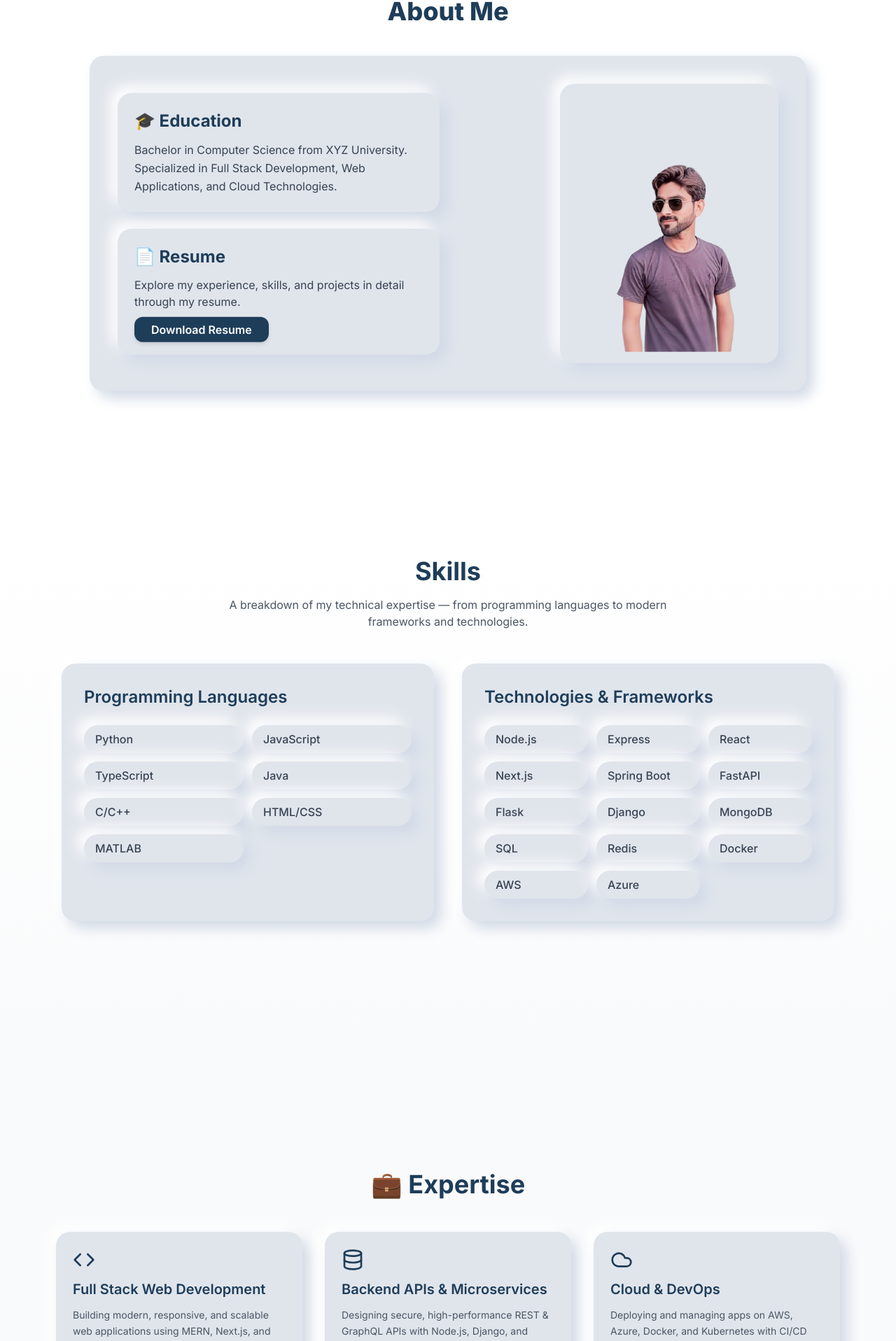
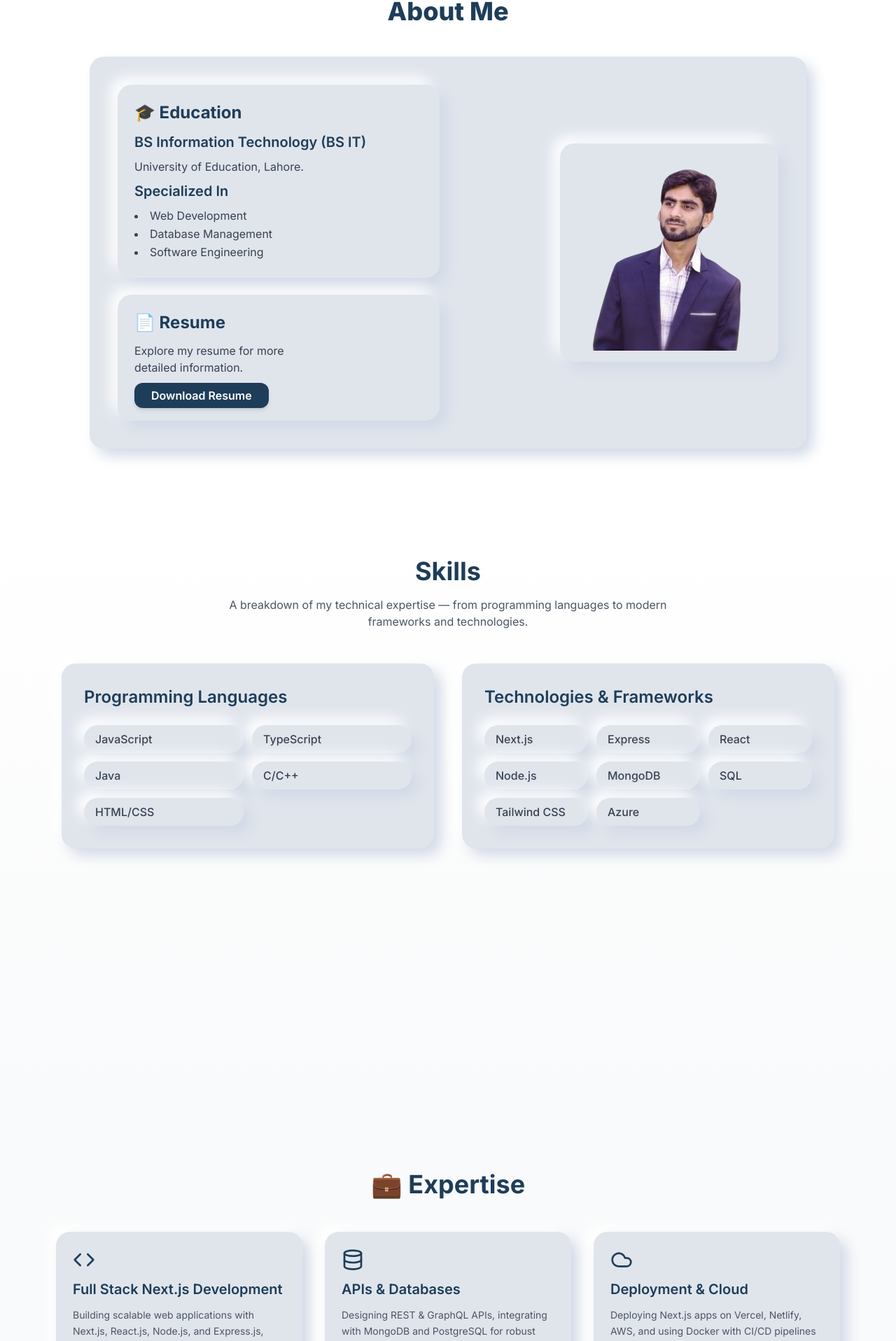
Before and after one commit to ayubliaqat/portfolio, a Next.js app: page / in a window 1280 px wide. Shown: the part 868-2784 px from the top of the page at 70% size. Built offline with nearby package versions, Linux system fonts and the light colour scheme.

Commit message:
Update project with latest changes

```diff
--- a/package.json
+++ b/package.json
@@ -15,6 +15,7 @@
     "framer-motion": "^12.23.12",
     "lucide-react": "^0.539.0",
     "next": "15.4.6",
+    "nodemailer": "^7.0.5",
     "postcss": "^8.5.6",
     "react": "19.1.0",
     "react-dom": "19.1.0",
@@ -27,7 +28,8 @@
   "devDependencies": {
     "@eslint/eslintrc": "^3",
     "@types/node": "^20.19.11",
-    "@types/react": "^19.1.10",
+    "@types/nodemailer": "^7.0.1",
+    "@types/react": "^19.1.11",
     "@types/react-dom": "^19.1.7",
     "eslint": "^9",
     "eslint-config-next": "15.4.6",
--- /dev/null
+++ b/src/app/api/contact/route.ts
@@ -0,0 +1,69 @@
+import { NextRequest, NextResponse } from "next/server";
+import nodemailer from "nodemailer";
+
+export async function POST(req: NextRequest) {
+  try {
+    // Ensure the request is JSON
+    if (req.headers.get("content-type") !== "application/json") {
+      return NextResponse.json(
+        { error: "Content-Type must be application/json" },
+        { status: 400 }
+      );
+    }
+
+    // Parse JSON body
+    const { name, email, message } = await req.json();
+
+    // Basic validation
+    if (!name || !email || !message) {
+      return NextResponse.json(
+        { error: "All fields (name, email, message) are required." },
+        { status: 400 }
+      );
+    }
+
+    // Configure Nodemailer transporter
+    const transporter = nodemailer.createTransport({
+      host: process.env.SMTP_HOST,
+      port: Number(process.env.SMTP_PORT),
+      secure: Number(process.env.SMTP_PORT) === 465, // true for 465, false for 587
+      auth: {
+        user: process.env.SMTP_USER,
+        pass: process.env.SMTP_PASS,
+      },
+    });
+
+    // Email content
+    const mailOptions = {
+      from: `"${name}" <${process.env.SMTP_USER}>`,
+      replyTo: email,
+      to: process.env.EMAIL_TO,
+      subject: `New message from ${name} via Contact Form`,
+      text: `You received a new message:\n\nName: ${name}\nEmail: ${email}\nMessage: ${message}`,
+      html: `
+        <h2>New Contact Form Message</h2>
+        <p><strong>Name:</strong> ${name}</p>
+        <p><strong>Email:</strong> ${email}</p>
+        <p><strong>Message:</strong></p>
+        <p>${message}</p>
+      `,
+    };
+
+    // Send email
+    await transporter.sendMail(mailOptions);
+
+    return NextResponse.json({ message: "✅ Message sent successfully!" });
+  } catch (err: unknown) {
+    console.error("Error sending email:", err);
+
+    // Safe error handling
+    const isDev = process.env.NODE_ENV === "development";
+    let errorMessage = "❌ Failed to send message. Try again later.";
+
+    if (isDev && err instanceof Error) {
+      errorMessage += ` Details: ${err.message}`;
+    }
+
+    return NextResponse.json({ error: errorMessage }, { status: 500 });
+  }
+}
--- a/src/app/page.tsx
+++ b/src/app/page.tsx
@@ -75,11 +75,6 @@ export default function HomePage() {
         <Projects />
       </section>
 
-      {/* ACHIEVEMENTS */}
-      <section id="achievements" aria-label="Career Achievements">
-        <Achievements />
-      </section>
-
       {/* CONTACT */}
       <footer id="contact" aria-label="Contact Ayub Liaqat">
         <Contact />
--- a/src/components/About.tsx
+++ b/src/components/About.tsx
@@ -41,12 +41,24 @@ export default function About() {
             <h2 className="text-2xl font-bold text-[#1e3d59] mb-3">
               🎓 Education
             </h2>
-            <p className="text-gray-700 leading-relaxed">
-              Bachelor in Computer Science from XYZ University.
-              <br />
-              Specialized in Full Stack Development, Web Applications, and Cloud
-              Technologies.
+
+            <h3 className="text-xl font-semibold text-[#1e3d59] mb-2">
+              BS Information Technology (BS IT)
+            </h3>
+
+            <p className="text-gray-700 leading-relaxed mb-2">
+              University of Education, Lahore.
             </p>
+
+            <h3 className="text-xl font-semibold text-[#1e3d59] mb-2">
+              Specialized In
+            </h3>
+
+            <ul className="list-disc list-inside text-gray-700 leading-relaxed">
+              <li>Web Development</li>
+              <li>Database Management</li>
+              <li>Software Engineering</li>
+            </ul>
           </motion.div>
 
           {/* Resume Card */}
@@ -58,10 +70,12 @@ export default function About() {
             transition={{ duration: 0.8, delay: 0.2 }}
             whileHover={{ scale: 1.04 }}
           >
-            <h2 className="text-2xl font-bold text-[#1e3d59] mb-3">📄 Resume</h2>
+            <h2 className="text-2xl font-bold text-[#1e3d59] mb-3">
+              📄 Resume
+            </h2>
             <p className="text-gray-700 mb-4">
-              Explore my experience, skills, and projects in detail through my
-              resume.
+              Explore my resume for more <br />detailed
+              information.
             </p>
             <a
               href="/Ayub_Liaqat_Resume.pdf"
@@ -84,7 +98,7 @@ export default function About() {
         >
           <div className="neumorphic bg-white rounded-2xl p-4 shadow-[0_8px_24px_rgba(0,0,0,0.15)]">
             <Image
-              src="/assets/ayub.png"
+              src="/assets/ayub3.png"
               alt="Ayub Liaqat - Full Stack Developer"
               width={280}
               height={280}
--- a/src/components/Expertise.tsx
+++ b/src/components/Expertise.tsx
@@ -7,35 +7,31 @@ export default function Expertise() {
 const expertise = [
   {
     icon: <Code className="w-8 h-8 text-[#1e3d59]" />,
-      title: "Full Stack Web Development",
-      desc: "Building modern, responsive, and scalable web applications using MERN, Next.js, and Spring Boot.",
+    title: "Full Stack Next.js Development",
+    desc: "Building scalable web applications with Next.js, React.js, Node.js, and Express.js, using SSR, SSG, and API routes.",
   },
   {
     icon: <Database className="w-8 h-8 text-[#1e3d59]" />,
-      title: "Backend APIs & Microservices",
-      desc: "Designing secure, high-performance REST & GraphQL APIs with Node.js, Django, and FastAPI.",
+    title: "APIs & Databases",
+    desc: "Designing REST & GraphQL APIs, integrating with MongoDB and PostgreSQL for robust full-stack applications.",
   },
   {
     icon: <Cloud className="w-8 h-8 text-[#1e3d59]" />,
-      title: "Cloud & DevOps",
-      desc: "Deploying and managing apps on AWS, Azure, Docker, and Kubernetes with CI/CD pipelines.",
-    },
-    {
-      icon: <Brain className="w-8 h-8 text-[#1e3d59]" />,
-      title: "AI & Data Science",
-      desc: "Applying ML models, data analysis, and automation with Python, TensorFlow, and MATLAB.",
+    title: "Deployment & Cloud",
+    desc: "Deploying Next.js apps on Vercel, Netlify, AWS, and using Docker with CI/CD pipelines for efficient workflows.",
   },
   {
     icon: <Smartphone className="w-8 h-8 text-[#1e3d59]" />,
-      title: "Mobile-Friendly Design",
-      desc: "Creating responsive and mobile-first designs for seamless user experiences.",
+    title: "Responsive & UI Design",
+    desc: "Creating mobile-first, responsive, and user-friendly interfaces using Tailwind CSS and modern UI best practices.",
   },
   {
     icon: <Shield className="w-8 h-8 text-[#1e3d59]" />,
-      title: "Security & Scalability",
-      desc: "Implementing authentication, authorization, and performance tuning for production-ready systems.",
+    title: "Security & Performance",
+    desc: "Implementing authentication, authorization, caching, and performance optimization for production-ready Next.js apps.",
   },
 ];
+
 
   return (
     <section
--- a/src/components/Hero.tsx
+++ b/src/components/Hero.tsx
@@ -32,7 +32,7 @@ export default function Hero() {
 
           {/* Subheading (semantic h2 for SEO) */}
           <h2 className="text-lg md:text-xl text-gray-700 mb-6 md:mb-8">
-            Building smart, stunning full-stack websites.
+           Full-stack website developer | Next.js Expert
           </h2>
 
           {/* Contact Info */}
@@ -59,7 +59,7 @@ export default function Hero() {
               href="https://github.com/ayubliaqat"
               target="_blank"
               rel="noopener noreferrer"
-              className="hover:text-yellow-400 text-2xl transition-colors focus:outline-none focus-visible:ring-2 focus-visible:ring-yellow-400 rounded"
+              className="hover:text-orange-400 text-2xl transition-colors focus:outline-none focus-visible:ring-2 focus-visible:ring-yellow-400 rounded"
               aria-label="GitHub"
             >
               <FaGithub aria-hidden="true" />
@@ -69,7 +69,7 @@ export default function Hero() {
               href="https://www.linkedin.com/in/ayub-liaqat-716a9a11a/"
               target="_blank"
               rel="noopener noreferrer"
-              className="hover:text-yellow-400 text-2xl transition-colors focus:outline-none focus-visible:ring-2 focus-visible:ring-yellow-400 rounded"
+              className="hover:text-orange-400 text-2xl transition-colors focus:outline-none focus-visible:ring-2 focus-visible:ring-yellow-400 rounded"
               aria-label="LinkedIn"
             >
               <FaLinkedin aria-hidden="true" />
--- a/src/components/Portfolio.tsx
+++ b/src/components/Portfolio.tsx
@@ -5,36 +5,46 @@ import Link from "next/link";
 
 const projects = [
   {
-    title: "Courier Tracking Platform",
+    title: "Zappysols",
     description:
-      "A web app to track multiple courier services with real-time updates using Next.js and Supabase.",
-    tech: ["Next.js", "Supabase", "TypeScript"],
-    demo: "https://your-demo-link.com",
-    github: "https://github.com/your-repo",
+      "A software development company website showcasing services and projects using Next.js.",
+    demo: "https://zappysols.com/",
+    github: "https://github.com/ayubliaqat/zappysols",
   },
   {
-    title: "AI Chatbot",
+    title: "Luxino",
     description:
-      "A chatbot powered by Python, FastAPI, and OpenAI API for natural conversation handling.",
-    tech: ["Python", "FastAPI", "OpenAI API"],
+      "An e-commerce site for a sneaker brand with product listings and secure checkout.",
     demo: "#",
     github: "#",
   },
   {
-    title: "E-Commerce App",
+    title: "TrackingOdyssey",
     description:
-      "Full-featured MERN stack e-commerce platform with authentication, payments, and order tracking.",
-    tech: ["MongoDB", "Express", "React", "Node.js"],
-    demo: "#",
-    github: "#",
+      "A courier tracking platform providing real-time shipment updates across multiple services.",
+    demo: "https://trackingodyssey.com/",
+    github: "https://github.com/ayubliaqat/trackingodyssey",
   },
   {
-    title: "Data Dashboard",
+    title: "ElectricityBillTracker",
     description:
-      "Interactive data visualization dashboard using React and D3.js for insights.",
-    tech: ["React", "D3.js", "TailwindCSS"],
-    demo: "#",
-    github: "#",
+      "A simple web app to check and manage electricity bills online efficiently.",
+    demo: "https://pakbill.vercel.app/",
+    github: "https://github.com/ayubliaqat/pakbill",
+  },
+  {
+    title: "Professional Portfolio",
+    description:
+      "A clean and responsive personal portfolio to showcase projects and skills.",
+    demo: "https://ayubliaqat.vercel.app/",
+    github: "https://github.com/ayubliaqat/portfolio",
+  },
+  {
+    title: "TrackParcel",
+    description:
+      "A courier tracking website offering live parcel status updates and integration.",
+    demo: "https://trackparcels.vercel.app/",
+    github: "https://github.com/ayubliaqat/trackparcels",
   },
 ];
 
@@ -72,16 +82,6 @@ export default function Projects() {
                 {project.title}
               </h3>
               <p className="text-gray-700 mb-4">{project.description}</p>
-              <div className="flex flex-wrap gap-2 mb-4">
-                {project.tech.map((t, i) => (
-                  <span
-                    key={i}
-                    className="bg-[#1e3d59]/10 text-[#1e3d59] px-3 py-1 rounded-full text-sm font-medium"
-                  >
-                    {t}
-                  </span>
-                ))}
-              </div>
               <div className="flex gap-4">
                 <Link
                   href={project.demo}
--- a/src/components/Skills.tsx
+++ b/src/components/Skills.tsx
@@ -4,29 +4,21 @@ import { motion } from "framer-motion";
 
 export default function Skills() {
   const languages = [
-    "Python",
     "JavaScript",
     "TypeScript",
     "Java",
     "C/C++",
     "HTML/CSS",
-    "MATLAB",
   ];
 
   const technologies = [
-    "Node.js",
+    "Next.js",
     "Express",
     "React",
-    "Next.js",
-    "Spring Boot",
-    "FastAPI",
-    "Flask",
-    "Django",
+    "Node.js",
     "MongoDB",
     "SQL",
-    "Redis",
-    "Docker",
-    "AWS",
+    "Tailwind CSS",
     "Azure",
   ];
 
```
Also changed, not shown: src/components/Contact.tsx (+67 -77 lines), public/assets/ayub3.png (added), 1 other file (tests, documents, lock files or other folders). Lines whose indentation alone changed are shown as unchanged.
